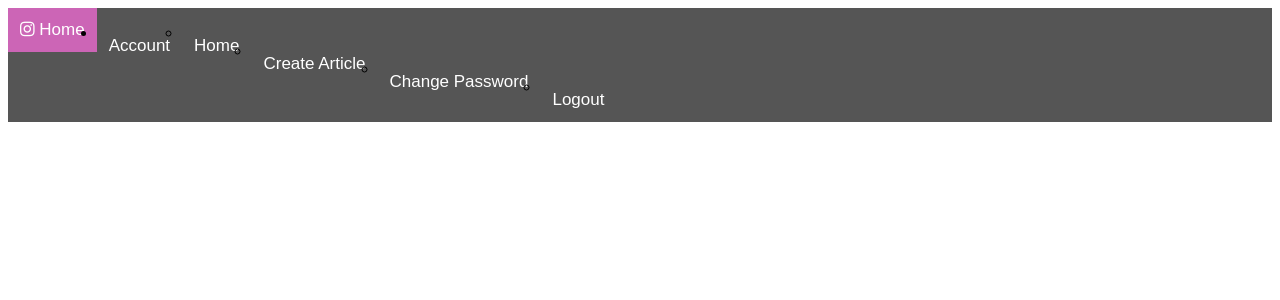
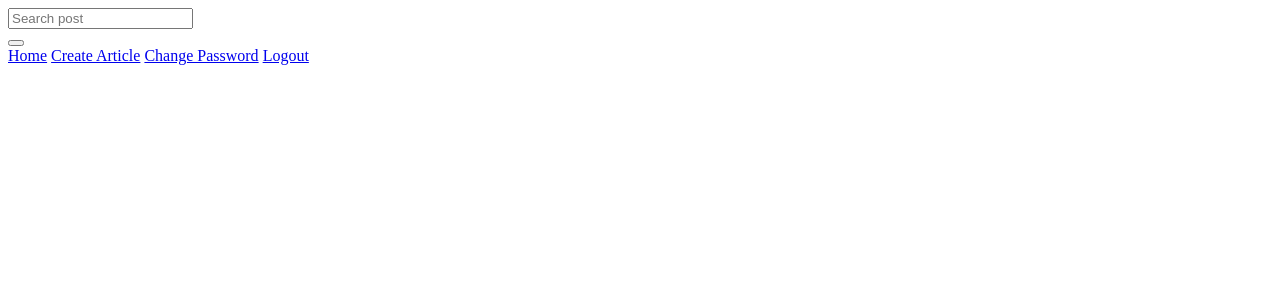
Before and after one commit to stevekibe/intaclone, a Django app: template insta/templates/navbar.html in a window 1280 px wide. Shown: the top 300 px of the page. Run offline with Django 3.2, Linux system fonts and the light colour scheme; the template is opened without the code that fills it, so the values that code supplies are empty; the visitor is signed in with stand-in values (Sample User, id 1); some libraries are stand-ins or nearby versions.

Commit message:
add the changes

```diff
--- a/insta/templates/navbar.html
+++ b/insta/templates/navbar.html
@@ -4,77 +4,54 @@
 
   <meta charset="utf-8">
   <meta name="viewport" content="width=device-width, initial-scale=1">
-  <link rel="stylesheet" href="https://cdnjs.cloudflare.com/ajax/libs/font-awesome/4.7.0/css/font-awesome.min.css">
 </head>
 <body>
-    <div class="container-fluid">
-        <div class="navbar">
-                <a class="active" href="{% url 'post' %}"><i class="fa fa-instagram"></i> Home</a>
-                <div class="col-sm-6 col-md-6">
-                  {% if user.is_authenticated %}
-                  <ul>
-                    <li class="dropdown">
-                      <a href="#" class="dropdown-toggle btn btn-default" data-toggle="dropdown" role="button" aria-expanded="false">Account<span class="caret"></span></a>
-                      <ul class="dropdown-menu" role="menu">
-                        <li>
-                          <a href="{%url 'newsToday'%}">Home</a>
-                        </li>
-                        <li>
-                          <a href="{%url 'new-article'%}">Create Article</a>
-                        </li>
-                        <li>
-                          <a href="/accounts/password/change">Change Password</a>
-                        </li>
-                        <li>
-                          <a href="/logout">Logout</a>
-                        </li>
-                      </ul>
-                    </li>
-                  </ul>
-                  {% else %}
-                  <li>
-                    <a class='btn btn-default' href="/accounts/login">Login</a>
-                  </li>
+<nav class="navbar navbar-inverse">
+  <div class="container-fluid">
+    <div class="navbar-header">
+      <a class="navbar-brand" href="{% url 'post' %}"></a>
+    </div>
+      <!-- Adding a search form  -->
+    <div class="col-sm-4 col-md-4 navbar-right">
 
-                  {% endif %}
+        <form class="navbar-form" role="search">
+
+            <div class="input-group">
+                <input type="text" class="form-control" placeholder="Search post" name="post">
+                <div class="input-group-btn">
+                  <button class="btn btn-default" type="submit"><i class="glyphicon glyphicon-search"></i></button>
                 </div>
+            </div>
 
-        </div>
+        </form>
     </div>
+    <div class="col-sm-6 col-md-6">
+        {% if user.is_authenticated %}
+
+                <a href="{%url 'post'%}">Home</a>
+
+
+                <a href="{%url 'new-post'%}">Create Article</a>
+
+
+                <a href="/accounts/password/change">Change Password</a>
+
+
+                <a href="/logout">Logout</a>
 
 
 
+
+        {% else %}
+
+          <a class='btn btn-default' href="/accounts/login">Login</a>
+
+
+        {% endif %}
+      </div>
+
+          <!-- search form end -->
+  </div>
+</nav>
 </body>
 </html>
-<style>
-    body {font-family: Arial, Helvetica, sans-serif;}
-
-    .navbar {
-      width: 100%;
-      background-color: #555;
-      overflow: auto;
-    }
-
-    .navbar a {
-      float: left;
-      padding: 12px;
-      color: white;
-      text-decoration: none;
-      font-size: 17px;
-    }
-
-    .navbar a:hover {
-      background-color: #000;
-    }
-
-    .active {
-      background-color: rgb(204, 101, 182);
-    }
-
-    @media screen and (max-width: 500px) {
-      .navbar a {
-        float: none;
-        display: block;
-      }
-    }
-    </style>
--- a/insta/templates/new_post.html
+++ b/insta/templates/new_post.html
@@ -6,7 +6,7 @@
   <meta charset="utf-8">
   <meta name="viewport" content="width=device-width, initial-scale=1">
 
-  <title>New Article</title>
+  <title>New post</title>
   {{form.media}}
 
 {% block styles %} {% bootstrap_css %}
@@ -16,7 +16,7 @@
 
 <body>
 
-  <form  action="{%url 'new-article'%}" method="post" enctype="multipart/form-data">
+  <form  action="{%url 'new-post'%}" method="post" enctype="multipart/form-data">
     {%csrf_token%}
 
     {% bootstrap_form form%}
--- a/insta/views.py
+++ b/insta/views.py
@@ -1,4 +1,4 @@
-from django.shortcuts import render
+from django.shortcuts import render,redirect
 from django.http  import HttpResponse,Http404
 from django.contrib.auth.decorators import login_required
 import datetime as dt
@@ -22,11 +22,12 @@ def search_results(request):
 
 @login_required(login_url='accounts/login')
 def new_post(request):
-    current_user = request.current_user
+    current_user = request.user
     if request.method == 'POST':
         form = NewPostForm(request.POST, request.FILES)
         if form.is_valid():
             post = form.save(commit=False)
+            post.editor = current_user
             post.save()
         return redirect ('all_post')
 
```
Also changed, not shown: insta/templates/registration/registration_form.html (renamed from insta/templates/registration/regestration_form.html).
